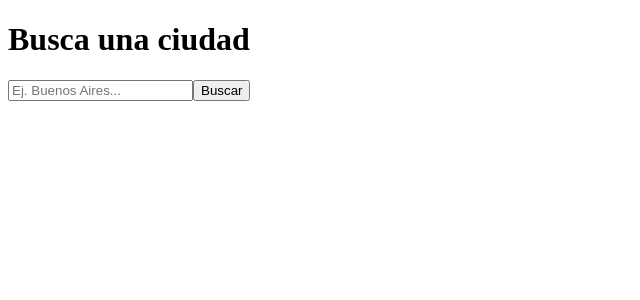
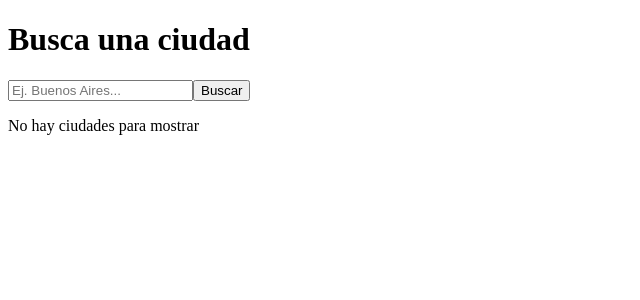
Before and after one commit to bracaaa/3erTrabajoPractico, a React (Vite) app: page / in a window 1280 px wide. Shown: the top 300 px of the page, without its empty margins (0-640 px from the left). Built offline with nearby package versions, Linux system fonts and the light colour scheme.

Commit message:
Definimos ListaCiudades

```diff
--- a/src/components/BuscadorCiudad.jsx
+++ b/src/components/BuscadorCiudad.jsx
@@ -2,15 +2,14 @@ import { useState } from 'react'
 import { useNavigate } from 'react-router-dom'
 import axios from 'axios'
 
-export function BuscadorCiudad(){
+export function BuscadorCiudad({ciudadesEncontradas}){
     const [busqueda, setBusqueda] = useState('') //Guarda una palabra
-    const [listaCiudades, setListaCiudades] = useState([]) //Guarda una lista
 
     function obtenerCiudades(){
         //Llamada a la API
         axios.get ('https://nominatim.openstreetmap.org/search', {
             params: {q: busqueda, format: 'json', limit: 10,}
-        }).then((respuesta) => {setListaCiudades(respuesta.data)})
+        }).then((respuesta) => {ciudadesEncontradas(respuesta.data)})
     }
 
     return(
--- a/src/components/ListaCiudades.jsx
+++ b/src/components/ListaCiudades.jsx
@@ -0,0 +1,14 @@
+import {Ciudad} from './Ciudad'
+
+export function ListaCiudades({ciudades}){
+    if (ciudades.length === 0){
+        return <p>No hay ciudades para mostrar</p>
+    }
+    return (
+        <div>
+        {ciudades.map ((ciudad) => (
+            <Ciudad key={Ciudad.place_id} ciudad={ciudad}/>
+        ))}
+        </div>
+    )
+}
--- a/src/pages/Buscador.jsx
+++ b/src/pages/Buscador.jsx
@@ -1,5 +1,14 @@
+import { useState } from 'react'
 import {BuscadorCiudad} from '../components/BuscadorCiudad'
+import {ListaCiudades} from '../components/ListaCiudades'
 
 export function Buscador(){
-    return <BuscadorCiudad/>
+    const [listadoCiudades, setListadoCiudades] = useState([]) //Guarda una lista
+
+    return(
+        <div>
+            <BuscadorCiudad ciudadesEncontradas={setListadoCiudades}/>
+            <ListaCiudades ciudades={listadoCiudades}/>
+        </div>
+    )
 }
--- a/src/pages/Ciudades.jsx
+++ /dev/null
@@ -1,3 +0,0 @@
-export function Ciudades(){
-    return <div>Ciudades</div>
-}
```
Also changed, not shown: src/components/FilaDia.jsx (deleted).
